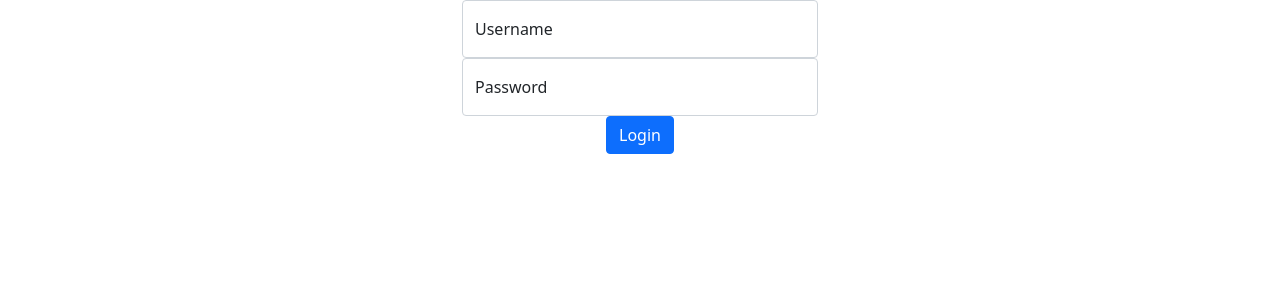
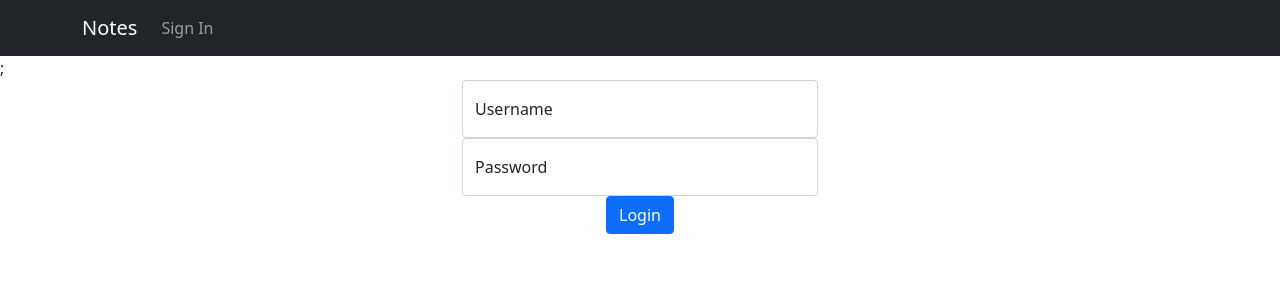
Before and after one commit to aliraad79/web-hw3, a React (Create React App) app in the folder frontend/: page / in a window 1280 px wide. Shown: the top 300 px of the page. Built offline with nearby package versions, Linux system fonts and the light colour scheme.

Commit message:
add header improve signin signout

```diff
--- a/frontend/src/App.js
+++ b/frontend/src/App.js
@@ -3,6 +3,7 @@ import { BrowserRouter as Router, Route, Routes } from "react-router-dom";
 
 import Login from "./components/Login";
 import Notes from "./components/Notes";
+import Signout from "./components/Signout"
 import 'bootstrap/dist/css/bootstrap.min.css';
 
 function App() {
@@ -11,6 +12,7 @@ function App() {
       <Routes>
         <Route path="/" element={<Login />} />
         <Route path="/notes" element={<Notes />} />
+        <Route path="/signout" element={<Signout />}/>
       </Routes>
     </Router>
   );
--- a/frontend/src/components/Login.js
+++ b/frontend/src/components/Login.js
@@ -8,8 +8,9 @@ import {
   Col,
 } from "react-bootstrap";
 import { useState } from "react";
-import { useNavigate } from "react-router-dom";
+import { Navigate, useNavigate } from "react-router-dom";
 import BASE_SERVER_URL from "../consts";
+import MyNavbar from "./Navbar";
 
 const Login = () => {
   const [username, setUsername] = useState("");
@@ -41,7 +42,12 @@ const Login = () => {
       });
   };
 
-  return (
+  const token = localStorage.token;
+  return token ? (
+    <Navigate to={{ pathname: "/notes" }} />
+  ) : (
+    <>
+      <MyNavbar />
       <Container>
         <Row>
           <Col></Col>
@@ -87,6 +93,7 @@ const Login = () => {
           </Modal.Footer>
         </Modal>
       </Container>
+    </>
   );
 };
 
--- /dev/null
+++ b/frontend/src/components/Navbar.js
@@ -0,0 +1,29 @@
+import { Container, Navbar, Nav } from "react-bootstrap";
+
+const MyNavbar = () => {
+  const token = localStorage.token;
+  return (
+    <>
+      <Navbar bg="dark" variant="dark">
+        <Container>
+          <Navbar.Brand href="#">Notes</Navbar.Brand>
+          <Navbar.Collapse id="basic-navbar-nav">
+            <Nav className="me-auto">
+              {token ? (
+                <>
+                  <Nav.Link href="/notes">Home</Nav.Link>
+                  <Nav.Link href="/signout">Sign Out</Nav.Link>
+                </>
+              ) : (
+                <Nav.Link href="/">Sign In</Nav.Link>
+              )}
+            </Nav>
+          </Navbar.Collapse>
+        </Container>
+      </Navbar>
+      ;
+    </>
+  );
+};
+
+export default MyNavbar;
--- a/frontend/src/components/Notes.js
+++ b/frontend/src/components/Notes.js
@@ -4,6 +4,7 @@ import { FaPlus } from "react-icons/fa";
 import { Button } from "react-bootstrap";
 import Note from "./Note";
 import BASE_SERVER_URL from "../consts";
+import MyNavbar from "./Navbar";
 
 const Notes = (props) => {
   const [notes, setNotes] = useState([]);
@@ -78,6 +79,8 @@ const Notes = (props) => {
   return !token || token === "" ? (
     <Navigate to={{ pathname: "/" }} />
   ) : (
+    <>
+    <MyNavbar />
     <center>
       <br />
       {notesItems}
@@ -89,6 +92,7 @@ const Notes = (props) => {
         <FaPlus />
       </Button>
     </center>
+    </>
   );
 };
 
--- /dev/null
+++ b/frontend/src/components/Signout.js
@@ -0,0 +1,8 @@
+import { Navigate } from "react-router-dom";
+
+const Signout = () => {
+  localStorage.token = "";
+  return <Navigate to={{ pathname: "/notes" }} />;
+};
+
+export default Signout;
```
Lines whose indentation alone changed are shown as unchanged.
